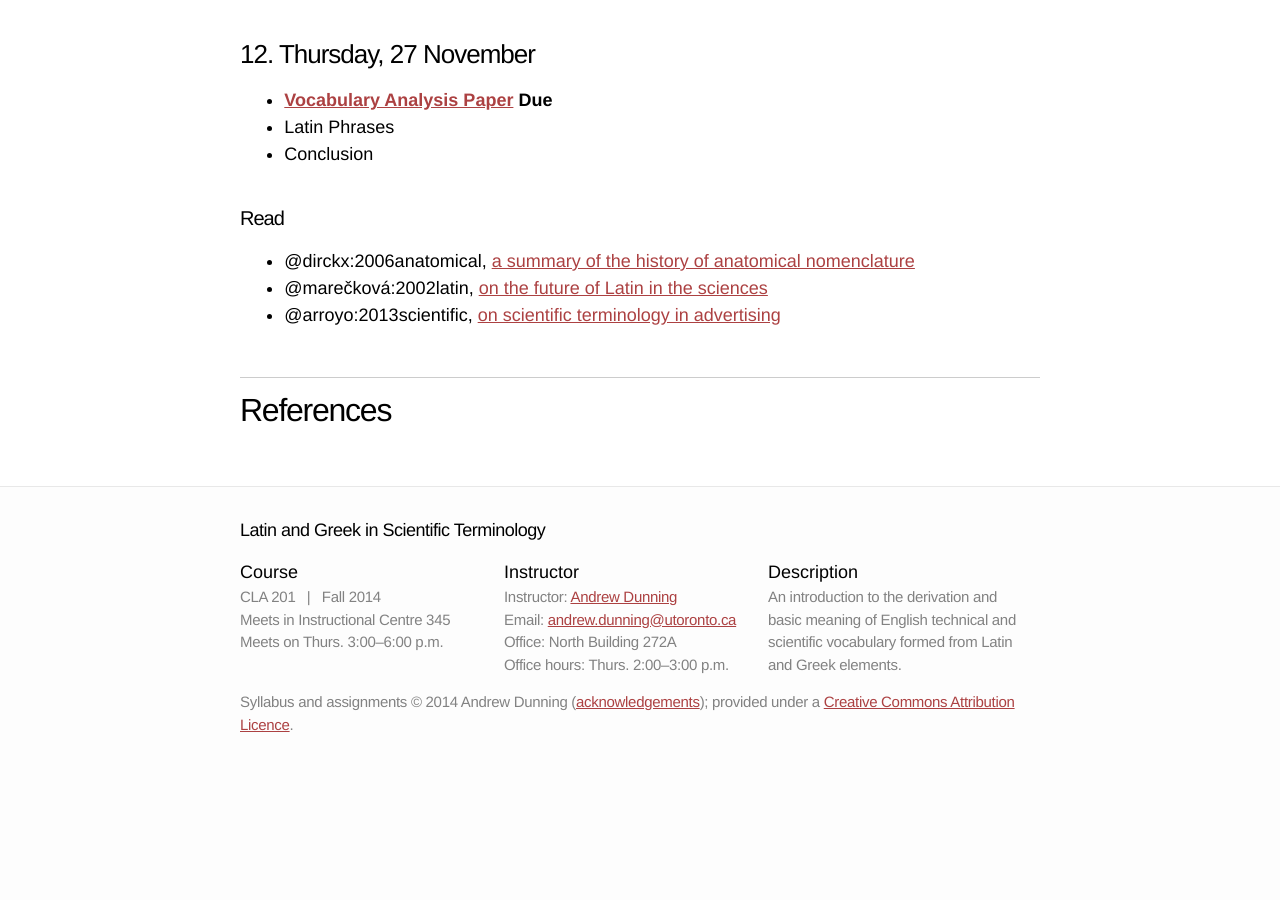
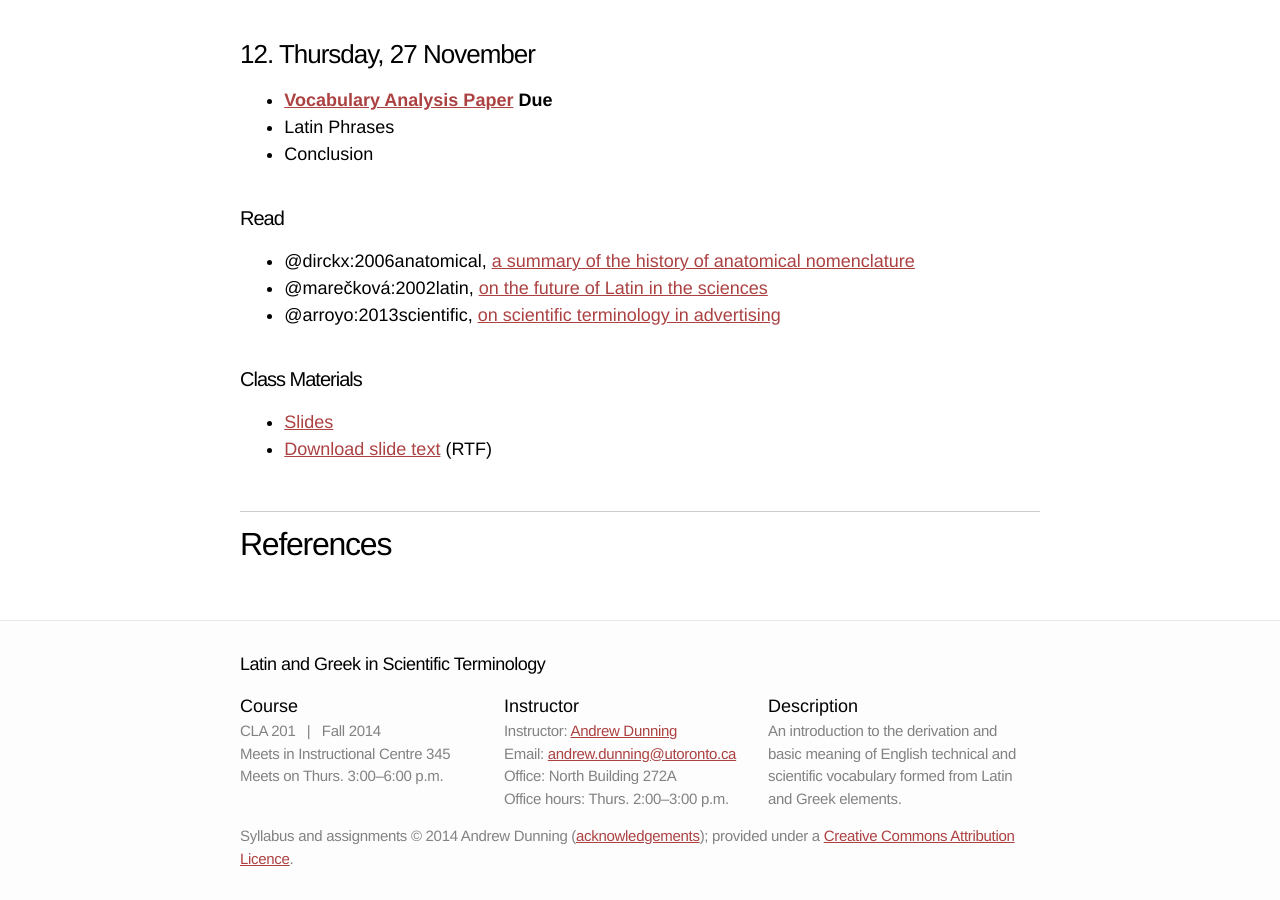
Before and after one commit to adunning/latin-greek-scientific-terminology, a Jekyll site: the page built from schedule.md, in a window 1280 px wide and 900 px high, scrolled down 5692 px. Built offline with Jekyll 4.4.1, drawn with Linux system fonts in a browser that asks for light colours; Markdown is read by kramdown in place of the engine named in the settings; before the commit the page ends 6458 px from its top, so only the background shows below that.

Commit message:
Add schedule.

```diff
--- a/schedule.md
+++ b/schedule.md
@@ -203,6 +203,10 @@ This page will be updated on a weekly basis with the most recent lecture slides.
 - @marečková:2002latin, [on the future of Latin in the sciences](http://www.smw.ch/dfe/set_archiv.asp?target=2002/41/smw-10027)
 - @arroyo:2013scientific, [on scientific terminology in advertising](http://dialnet.unirioja.es/descarga/articulo/4597577.pdf)
 
+#### Class Materials
+- [Slides](../lectures/lecture-12.html)
+- [Download slide text](../lectures/lecture-12.rtf) (RTF)
+
 <!-- Chapters 38–40 -->
 
 ## References
```
